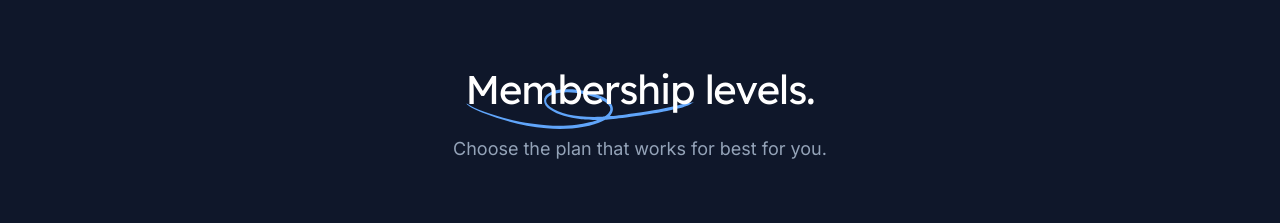
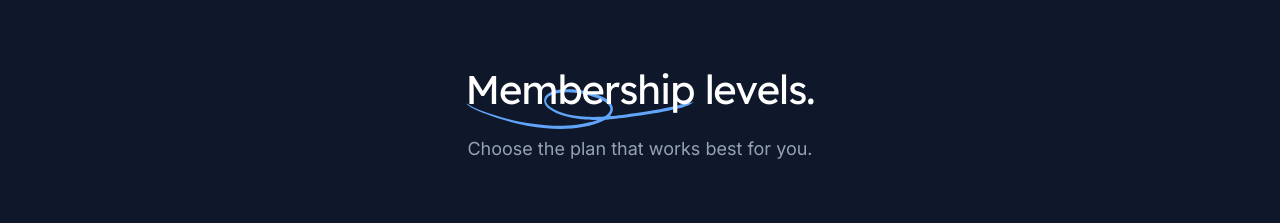
Before and after one commit to dcgleason/webshop-landing, a Next.js app: page / in a window 1280 px wide. Shown: the part 4380-4603 px from the top of the page. Built offline with nearby package versions, Linux system fonts and the light colour scheme.

Commit message:
fixed a typo

```diff
--- a/src/components/Pricing.jsx
+++ b/src/components/Pricing.jsx
@@ -110,7 +110,7 @@ export function Pricing() {
            levels.
           </h2>
           <p className="mt-4 text-lg text-slate-400">
-            Choose the plan that works for best for you.
+            Choose the plan that works best for you.
           </p>
         </div>
         <div className="-mx-4 mt-16 grid max-w-2xl grid-cols-1 gap-y-10 sm:mx-auto lg:-mx-8 lg:max-w-none lg:grid-cols-3 xl:mx-0 xl:gap-x-8">
```
